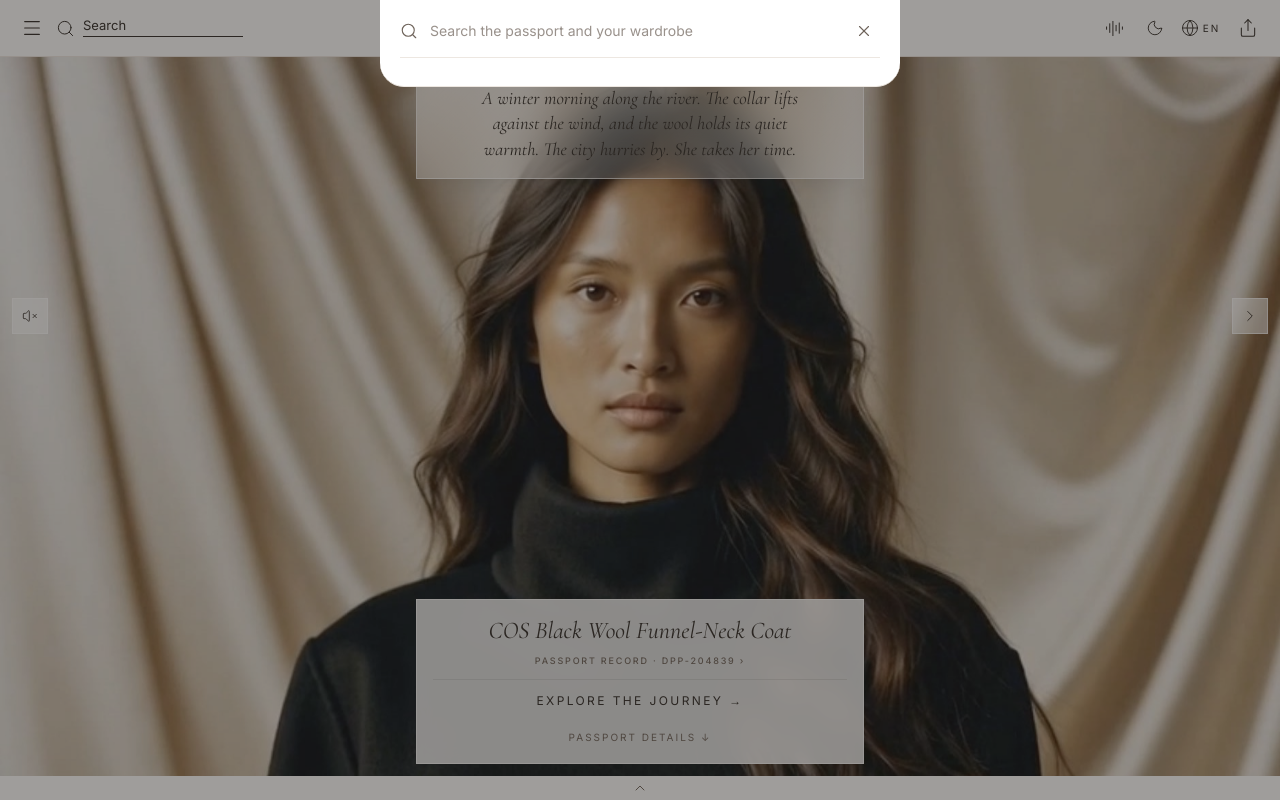
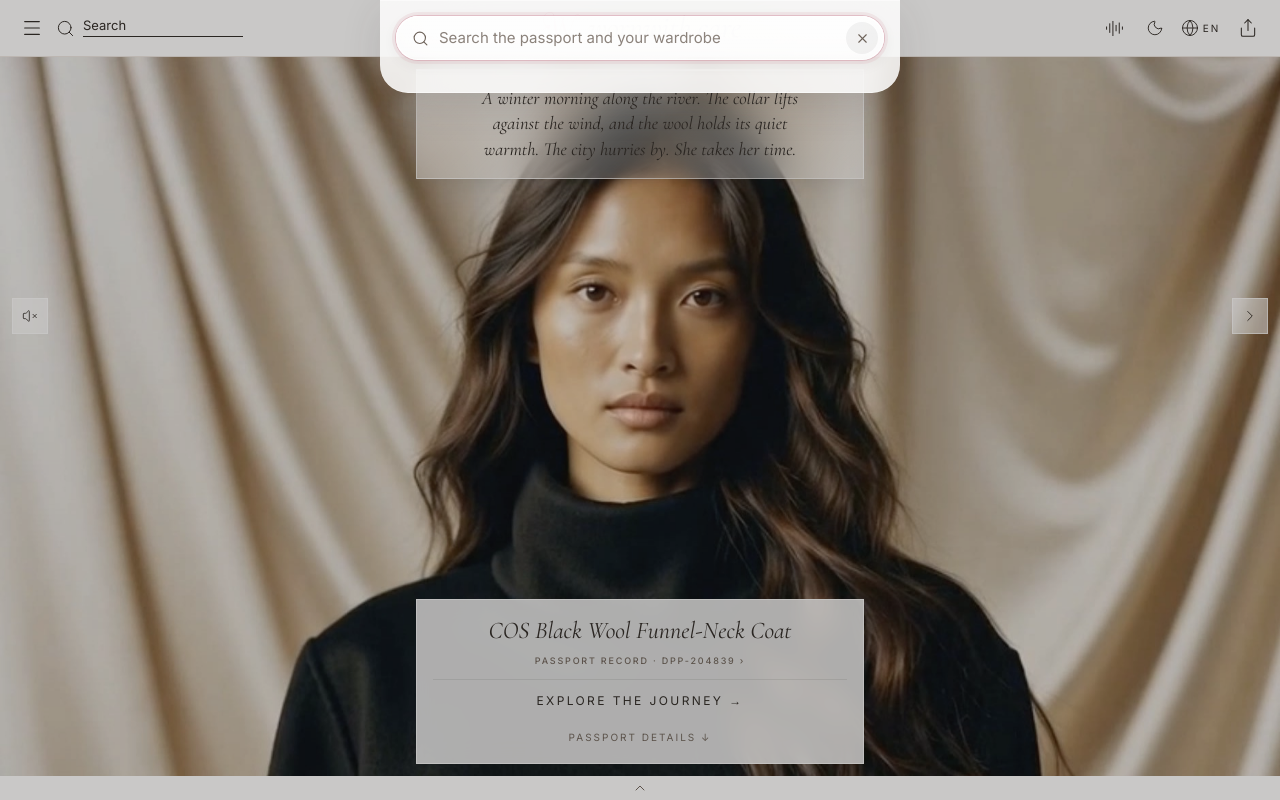
Before and after one commit to elizabethxuu/wornwith-app, a React (Vite) app: page /en in a window 1280 px wide. Both pictures are taken after a click on the button "Search". Built offline with nearby package versions, Linux system fonts and the light colour scheme.

Commit message:
design: frosted-glass pill search field and blurred search panel
Co-Authored-By: Claude Opus 5.5 <noreply@anthropic.com>
Claude-Session: https://claude.ai/code/session_011RGTugEZzqNz8ojtPfDVeE

```diff
--- a/src/components/HeaderTools.tsx
+++ b/src/components/HeaderTools.tsx
@@ -58,29 +58,30 @@ export function SearchSheet({ open, onClose, onGoTo }: { open: boolean; onClose:
 
   return createPortal(
     <div className="fixed inset-0 h-[100dvh] w-full z-50">
-      <button type="button" aria-label={t("close_label")} className="absolute inset-0 w-full h-full bg-ink/45" onClick={onClose} />
+      <button type="button" aria-label={t("close_label")} className="absolute inset-0 w-full h-full bg-ink/25" onClick={onClose} />
       <section
         role="dialog"
         aria-modal="true"
         aria-label={t("tool_search")}
-        className="absolute top-0 inset-x-0 md:max-w-[520px] md:mx-auto max-h-[80dvh] overflow-y-auto bg-paper rounded-b-[24px] border-b border-line px-5 pb-5 fade-up"
+        className="glass-panel absolute top-0 inset-x-0 md:max-w-[520px] md:mx-auto max-h-[80dvh] overflow-y-auto rounded-b-[28px] px-4 pb-5 fade-up"
         style={{ paddingTop: "max(env(safe-area-inset-top), 12px)" }}
       >
-        <div className="flex items-center gap-3 border-b border-line pb-2">
-          <Search size={18} strokeWidth={1.5} className="text-clay shrink-0" aria-hidden="true" />
+        {/* Frosted-glass pill, in the manner of Apple's search fields. */}
+        <div className="glass-pill flex items-center gap-2.5 rounded-full pl-4 pr-1.5 h-11 mt-1">
+          <Search size={17} strokeWidth={1.6} className="text-clay shrink-0" aria-hidden="true" />
           <input
             ref={inputRef}
             value={query}
             onChange={(e) => setQuery(e.target.value)}
             placeholder={t("tool_search_placeholder")}
             aria-label={t("tool_search_placeholder")}
-            className="flex-1 min-w-0 bg-transparent font-sans text-[14px] text-ink placeholder:text-clay/70 outline-none py-2"
+            className="flex-1 min-w-0 bg-transparent font-sans text-[15px] text-ink placeholder:text-clay/80 outline-none"
           />
-          <button onClick={onClose} aria-label={t("close_label")} className="w-8 h-8 flex items-center justify-center text-clay">
-            <CloseIcon size={18} strokeWidth={1.5} />
+          <button onClick={onClose} aria-label={t("close_label")} className="glass-pill-btn w-8 h-8 rounded-full flex items-center justify-center text-clay shrink-0">
+            <CloseIcon size={15} strokeWidth={1.75} />
           </button>
         </div>
-        <ul className="mt-2" aria-live="polite">
+        <ul className="mt-3 px-1" aria-live="polite">
           {sections.map((e) => (
             <li key={e.id}>
               <button onClick={() => go(e.screen)} className="w-full text-left py-3 border-b border-line/70 font-display italic text-[1.25rem] text-ink">
--- a/src/index.css
+++ b/src/index.css
@@ -298,3 +298,45 @@ body {
 .chapter-rise { animation: chapterRise 1s cubic-bezier(0.22, 0.61, 0.36, 1) var(--s, 0s) both; }
 @keyframes chapterRise { from { opacity: 0; transform: translateY(14px); } to { opacity: 1; transform: translateY(0); } }
 @media (prefers-reduced-motion: reduce) { .chapter-photo, .chapter-rise { animation: none; } }
+
+/* Search, frosted glass in the manner of Apple: the panel blurs the page
+   behind it, and the field is a translucent pill with a hairline edge and a
+   soft top highlight. */
+.glass-panel {
+  background: rgb(var(--c-paper) / 0.84);
+  -webkit-backdrop-filter: blur(48px) saturate(180%);
+  backdrop-filter: blur(48px) saturate(180%);
+  box-shadow: 0 1px 0 rgb(255 255 255 / 0.5) inset, 0 12px 40px rgb(59 52 47 / 0.12);
+  border-bottom: 1px solid rgb(255 255 255 / 0.45);
+}
+.glass-pill {
+  background: linear-gradient(180deg, rgb(255 255 255 / 0.75), rgb(255 255 255 / 0.45));
+  -webkit-backdrop-filter: blur(20px) saturate(180%);
+  backdrop-filter: blur(20px) saturate(180%);
+  box-shadow:
+    inset 0 0 0 1px rgb(255 255 255 / 0.7),
+    inset 0 1px 0 rgb(255 255 255 / 0.9),
+    0 0 0 1px rgb(59 52 47 / 0.06),
+    0 4px 14px rgb(59 52 47 / 0.08);
+  transition: box-shadow 0.25s ease;
+}
+.glass-pill:focus-within {
+  box-shadow:
+    inset 0 0 0 1px rgb(255 255 255 / 0.8),
+    inset 0 1px 0 rgb(255 255 255 / 0.95),
+    0 0 0 1px rgb(201 122 140 / 0.35),
+    0 0 0 4px rgb(201 122 140 / 0.12),
+    0 4px 14px rgb(59 52 47 / 0.08);
+}
+.glass-pill-btn { background: rgb(59 52 47 / 0.06); transition: background 0.2s ease; }
+.glass-pill-btn:hover { background: rgb(59 52 47 / 0.11); }
+:root[data-theme="dark"] .glass-panel {
+  background: rgb(var(--c-paper) / 0.8);
+  box-shadow: 0 1px 0 rgb(255 255 255 / 0.06) inset, 0 12px 40px rgb(0 0 0 / 0.4);
+  border-bottom-color: rgb(255 255 255 / 0.08);
+}
+:root[data-theme="dark"] .glass-pill {
+  background: linear-gradient(180deg, rgb(255 255 255 / 0.12), rgb(255 255 255 / 0.06));
+  box-shadow: inset 0 0 0 1px rgb(255 255 255 / 0.12), inset 0 1px 0 rgb(255 255 255 / 0.14), 0 4px 14px rgb(0 0 0 / 0.3);
+}
+:root[data-theme="dark"] .glass-pill-btn { background: rgb(255 255 255 / 0.08); }
```
